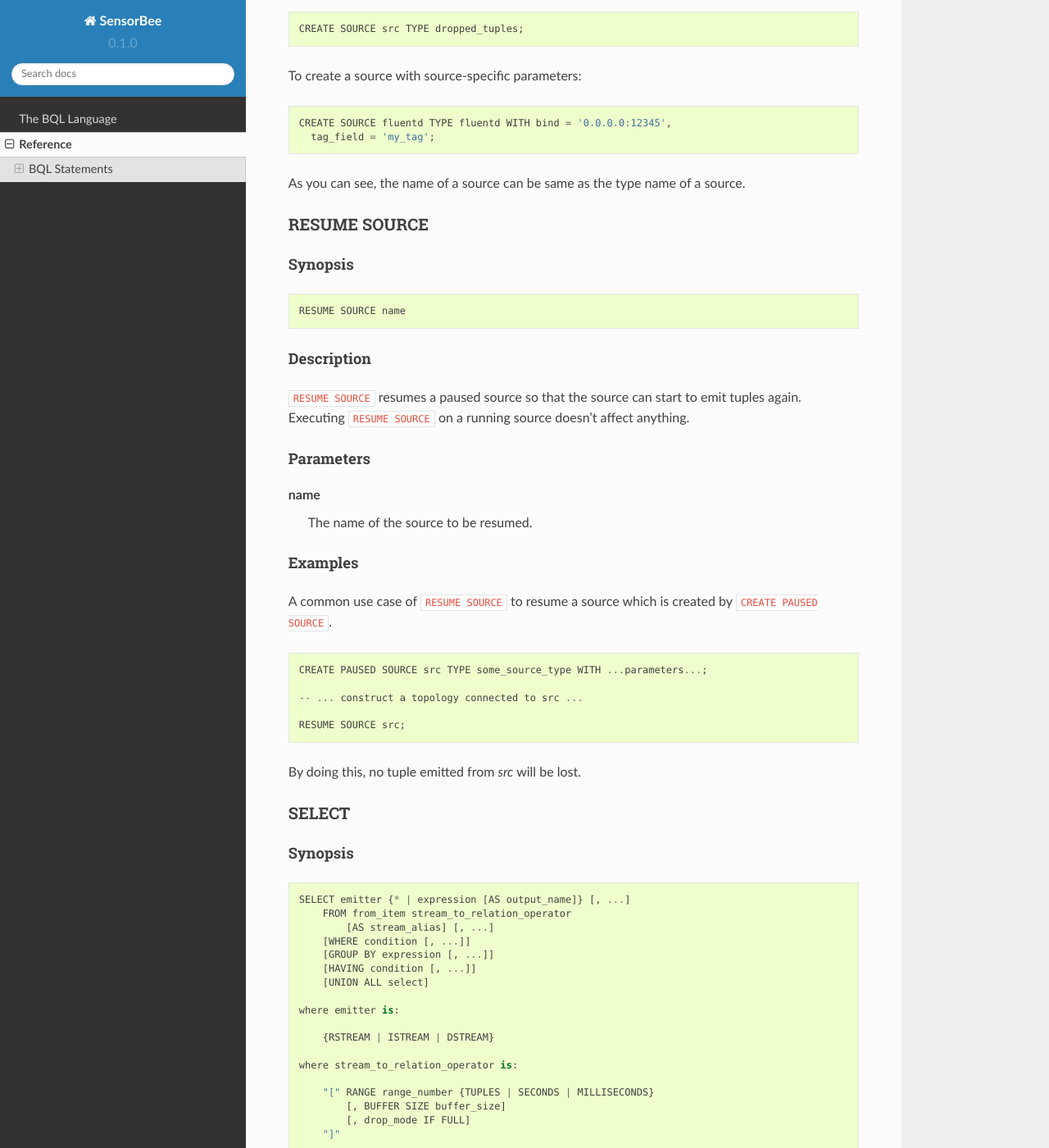
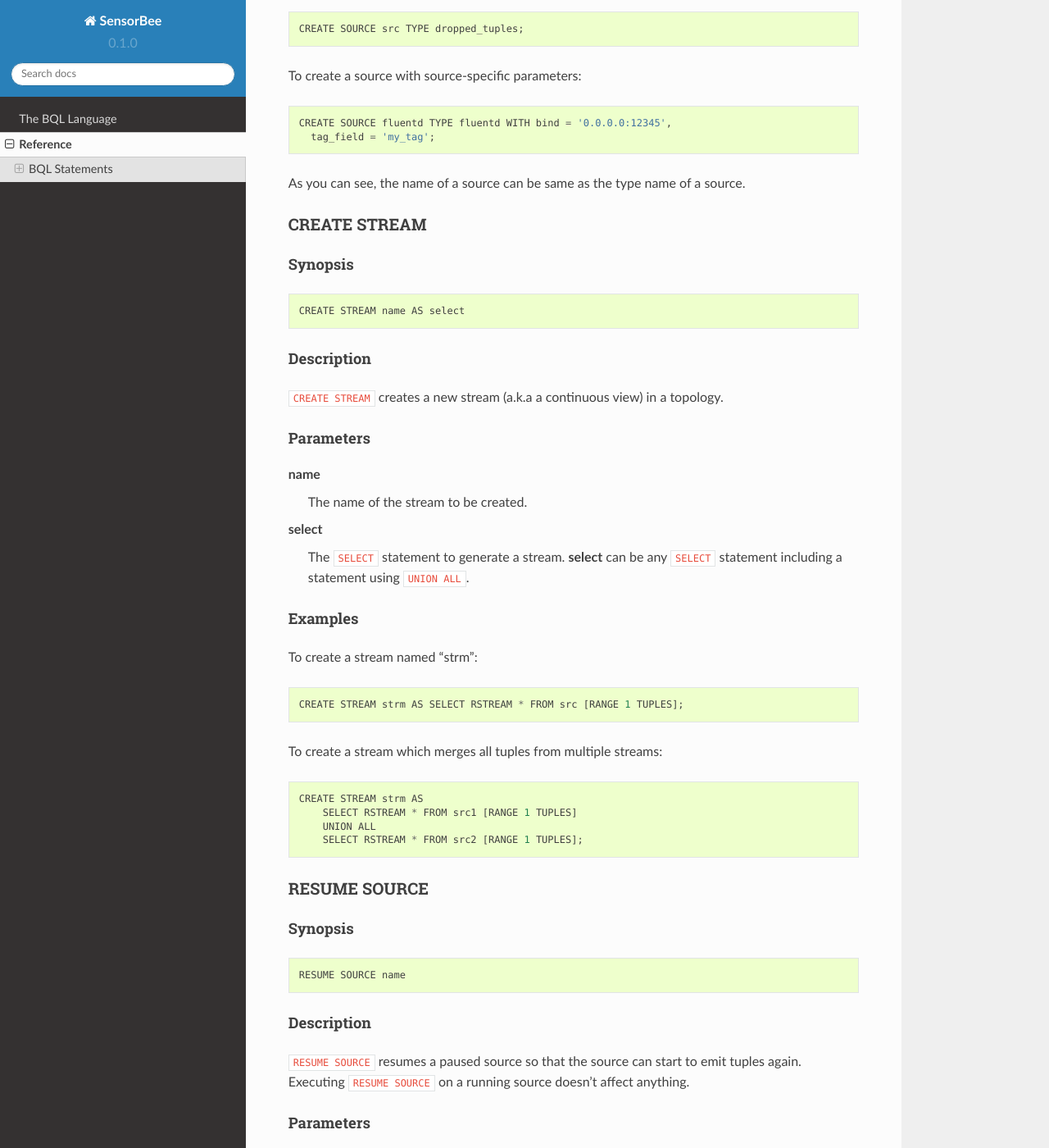
Before and after one commit to sensorbee/docs, a Sphinx documentation site: the page built from source/ref.rst, in a window 1280 px wide and 1400 px high, scrolled down 2257 px. Shown: the whole window at 82% size. Built offline with Sphinx 7.4.7 and the Read the Docs theme 2.0.0, drawn with Linux system fonts in a browser that asks for light colours.

Commit message:
Add the reference of CREATE STREAM statement

```diff
--- a/source/ref/stmts.rst
+++ b/source/ref/stmts.rst
@@ -4,5 +4,6 @@ BQL Statements
 
 .. include:: /ref/stmts/create_sink.rst
 .. include:: /ref/stmts/create_source.rst
+.. include:: /ref/stmts/create_stream.rst
 .. include:: /ref/stmts/resume_source.rst
 .. include:: /ref/stmts/select.rst
--- /dev/null
+++ b/source/ref/stmts/create_stream.rst
@@ -0,0 +1,40 @@
+.. _ref_stmts_create_stream:
+
+CREATE STREAM
+=============
+
+Synopsis
+--------
+
+::
+
+    CREATE STREAM name AS select
+
+Description
+-----------
+
+``CREATE STREAM`` creates a new stream (a.k.a a continuous view) in a topology.
+
+Parameters
+----------
+
+name
+    The name of the stream to be created.
+
+select
+    The ``SELECT`` statement to generate a stream. **select** can be any
+    ``SELECT`` statement including a statement using ``UNION ALL``.
+
+Examples
+--------
+
+To create a stream named "strm"::
+
+    CREATE STREAM strm AS SELECT RSTREAM * FROM src [RANGE 1 TUPLES];
+
+To create a stream which merges all tuples from multiple streams::
+
+    CREATE STREAM strm AS
+        SELECT RSTREAM * FROM src1 [RANGE 1 TUPLES]
+        UNION ALL
+        SELECT RSTREAM * FROM src2 [RANGE 1 TUPLES];
```
